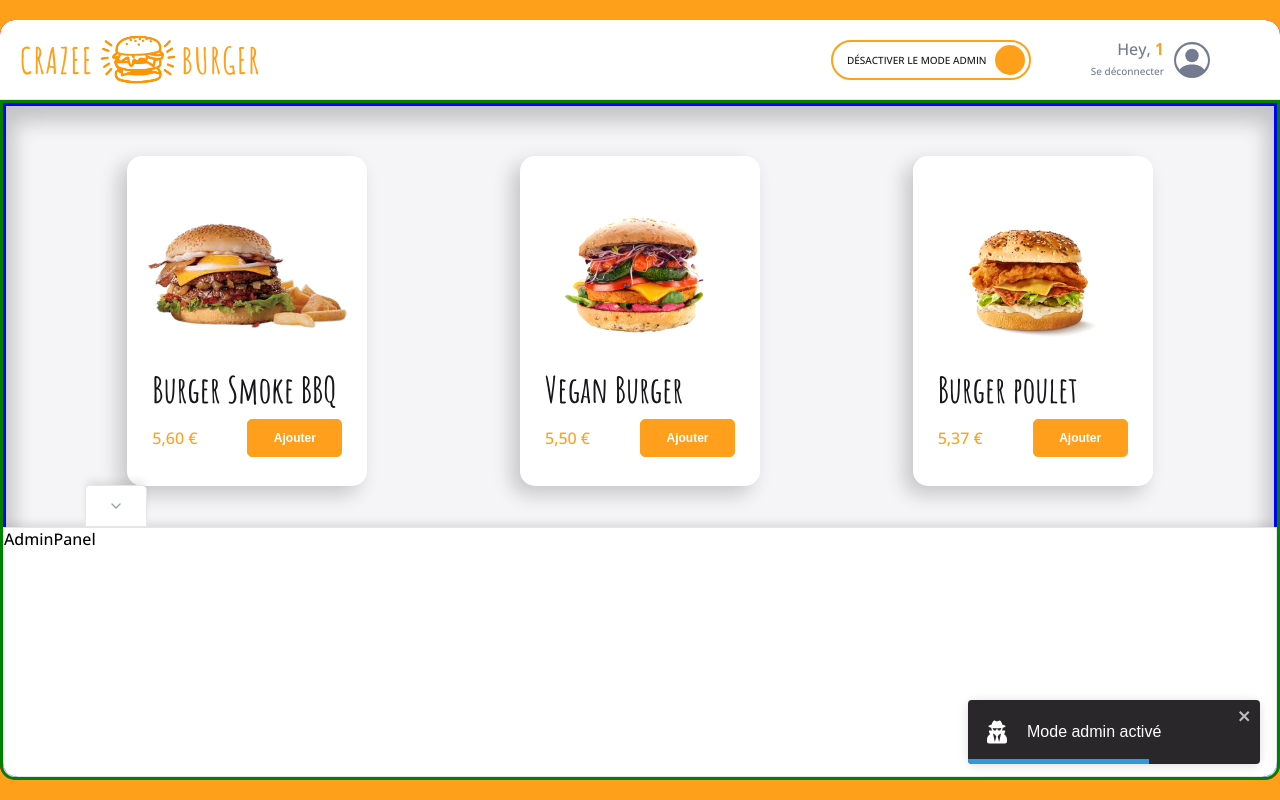
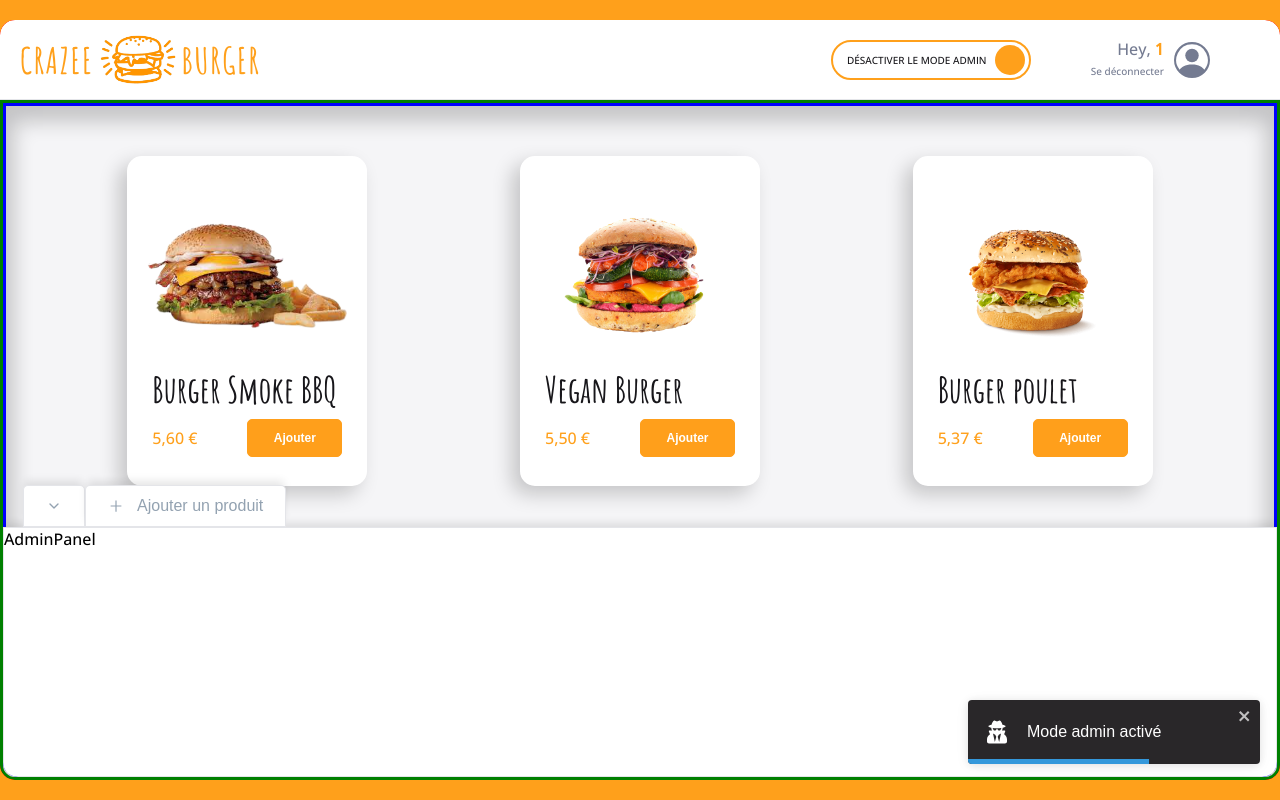
Before and after one commit to YoannDrx/crazee-burger, a React (Create React App) app: page /order/1 in a window 1280 px wide. Both pictures are taken after a click on the label 930 px from the left and 59 px from the top of the page. Built offline with nearby package versions, Linux system fonts and the light colour scheme; grey boxes are pictures that could not be loaded.

Commit message:
💄 F07 : MAIN > Admin > add label

```diff
--- a/src/components/pages/order/Main/Admin/AdminTabs.js
+++ b/src/components/pages/order/Main/Admin/AdminTabs.js
@@ -1,22 +1,30 @@
 import styled from "styled-components";
 import Tab from "../../../../reusable-ui/Tab";
 import { FiChevronDown, FiChevronUp } from "react-icons/fi";
+import { AiOutlinePlus } from "react-icons/ai";
 import { theme } from "../../../../../theme";
 
 export default function AdminTabs({ isCollapsed, setIsCollapsed }) {
     return (
         <AdminTabsStyled>
-            <Tab Icon={isCollapsed ? <FiChevronUp /> : <FiChevronDown />} onClick={() => setIsCollapsed(!isCollapsed)} className={isCollapsed ? "is-active" : ""}/>
+            <Tab label="" Icon={isCollapsed ? <FiChevronUp /> : <FiChevronDown />} onClick={() => setIsCollapsed(!isCollapsed)} className={isCollapsed ? "is-active" : ""} />
+
+            <Tab label="Ajouter un produit" Icon={<AiOutlinePlus />} onClick={() => setIsCollapsed(!isCollapsed)} className={isCollapsed ? "is-active" : ""} />
         </AdminTabsStyled>
     );
 }
 
 const AdminTabsStyled = styled.div`
+    display: flex;
     padding: 0px 20px;
 
-    .is-active{
+    .is-active {
         background: ${theme.colors.background_dark};
         color: ${theme.colors.white};
         border-color: ${theme.colors.background_dark};
     }
+
+    .button {
+        margin-left: 10px;
+    }
 `;
--- a/src/components/reusable-ui/Tab.js
+++ b/src/components/reusable-ui/Tab.js
@@ -1,49 +1,56 @@
-import styled from "styled-components";
-import { theme } from "../../theme";
+import React from "react"
+import styled from "styled-components"
+import { theme } from "../../theme"
 
-export default function Tab({ Icon, onClick, className }) {
+export default function Tab({ label, Icon, onClick, className }) {
   return (
     <TabStyled onClick={onClick} className={className}>
       <div className="icon">{Icon}</div>
+      {label && <span className="label">{label}</span>}
     </TabStyled>
-    );
+  )
 }
 
 const TabStyled = styled.button`
-    background: ${theme.colors.white};
   height: 43px;
   padding: 0 22px;
-
-    cursor: pointer;
 
   display: flex;
   justify-content: center;
   align-items: center;
 
+  cursor: pointer;
+
   position: relative;
-    left: 5%;
   top: 1px;
 
   // fonts
   font-size: ${theme.fonts.size.P0};
   color: ${theme.colors.greySemiDark};
 
-    //border
+  background: ${theme.colors.white};
+  box-shadow: ${theme.shadows.subtle};
+
+  // border
   border-width: 1px 1px 2px 1px;
   border-style: solid;
   border-color: ${theme.colors.greyLight};
-    box-shadow: ${theme.shadows.subtle};
 
-    //border-radius
+  // border-radius
   border-radius: ${theme.borderRadius.round};
+  border-bottom-right-radius: 0px;
   border-bottom-left-radius: 0px;
-    border-bottom-right-radius: 0px;
 
   :hover {
     border-bottom: 2px solid ${theme.colors.white};
+    text-decoration: underline;
   }
 
-    .icon{
+  .icon {
     display: flex;
   }
-`;
+
+  .label {
+    margin-left: 13px;
+  }
+`
```
Lines whose indentation alone changed are shown as unchanged.
